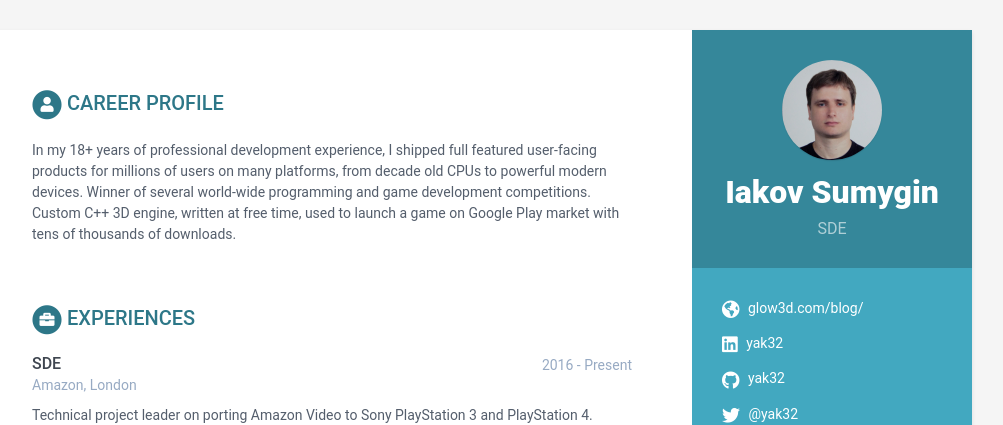
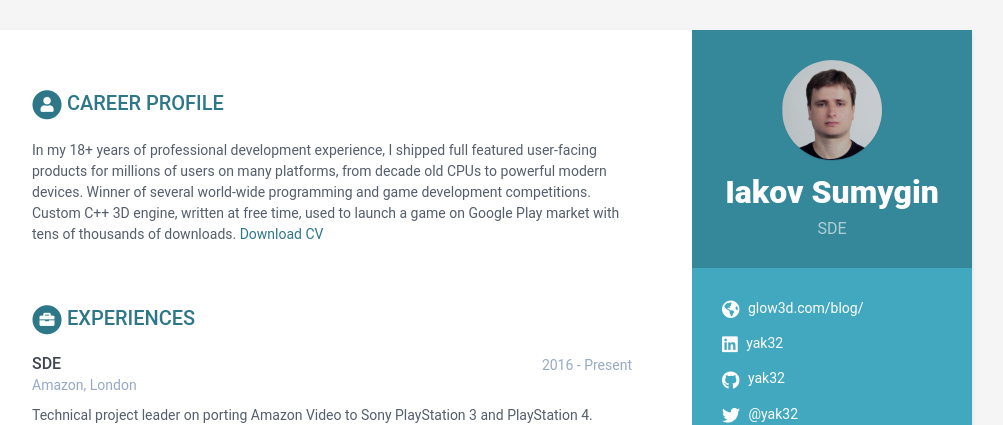
Before and after one commit to yak32/iakovdev, a Jekyll site: the page built from index.html, in a window 1280 px wide and 900 px high. Shown: the top 425 px of the window, without its empty margins (168-1171 px from the left). Built offline with Jekyll 4.4.1, drawn with Linux system fonts in a browser that asks for light colours.

Commit message:
Link to CV is added

```diff
--- a/_data/data.yml
+++ b/_data/data.yml
@@ -44,7 +44,7 @@ career-profile:
       products for millions of users on many platforms, from decade old CPUs to powerful modern devices.
       Winner of several world-wide programming and game development competitions.
       Custom C++ 3D engine, written at free time, used to launch a game on Google Play market with tens of thousands of downloads.
-
+      [Download CV](assets/docs/IakovSumygin_CV.pdf)
 
 education:
     - degree: BSc in Applied Mathematics
```
Also changed, not shown: 1 other file.
